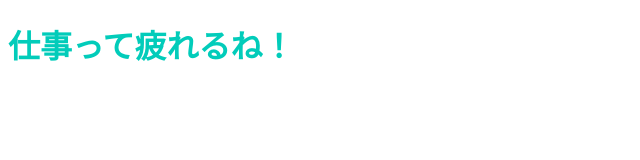
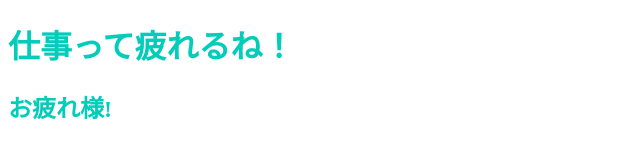
Before and after one commit to seiyaabe/sample, a plain HTML site: page index.html in a window 1280 px wide. Shown: the whole page, without its empty margins (0-640 px from the left). Drawn offline with Linux system fonts and the light colour scheme.

Commit message:
Update index.html

```diff
--- a/index.html
+++ b/index.html
@@ -7,5 +7,6 @@
   </head>
   <body>
     <h1 class="title">仕事って疲れるね！</h1>
+    <h2 class="title">お疲れ様!</h2>
   </body>
 </html>
```
